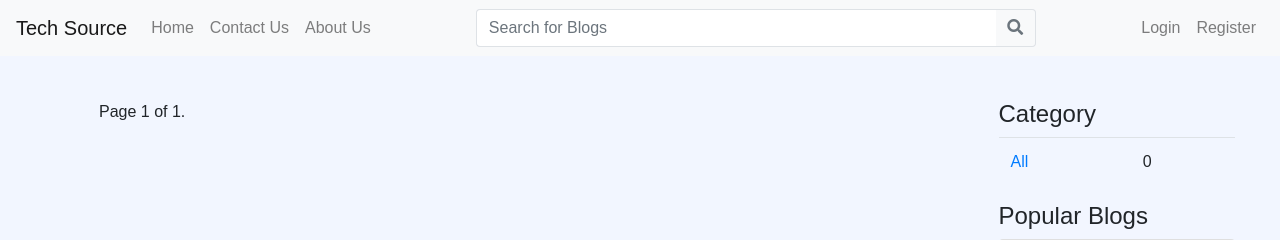
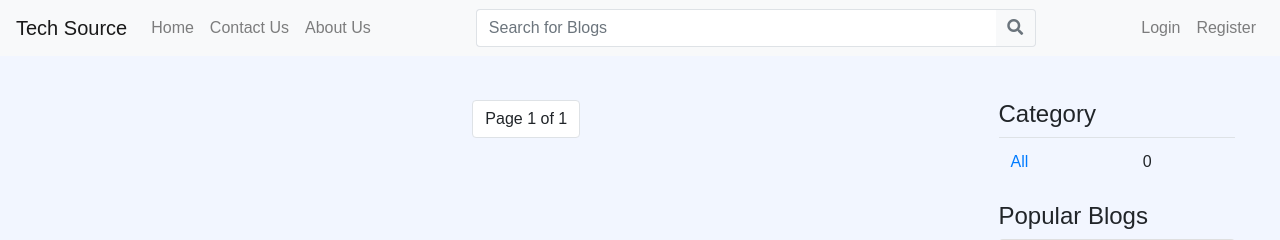
Before and after one commit to SurajKumar-Git/BlogProject, a Django app: page / in a window 1280 px wide. Shown: the top 240 px of the page. Run offline with Django 3.2, Linux system fonts and the light colour scheme; data that the repository does not hold is empty; some libraries are stand-ins or nearby versions.

Commit message:
Added Bootstrap paginators

```diff
--- a/blog/templates/blog/index.html
+++ b/blog/templates/blog/index.html
@@ -40,23 +40,25 @@
             </div>
             {% endfor %}
         </div>
-        <div class="pagination">
-            <span class="step-links">
+        <nav aria-label="Page navigation">
+            <ul class="pagination justify-content-center">
                 {% if page_obj.has_previous %}
-                <a href="?page=1">&laquo; first</a>
-                <a href="?page={{ page_obj.previous_page_number }}">previous</a>
+                <li class="page-item"><a class="page-link" href="?page=1">&laquo; First</a></li>
+                <li class="page-item">
+                    <a class="page-link" href="?page={{ page_obj.previous_page_number }}">Previous</a>
+                </li>
                 {% endif %}
-
                 <span class="current">
-                    Page {{ page_obj.number }} of {{ page_obj.paginator.num_pages }}.
+                    <li class="page-item"><a class="page-link">Page {{ page_obj.number }} of
+                            {{ page_obj.paginator.num_pages }}</a></li>
                 </span>
-
                 {% if page_obj.has_next %}
-                <a href="?page={{ page_obj.next_page_number }}">next</a>
-                <a href="?page={{ page_obj.paginator.num_pages }}">last &raquo;</a>
+                <li class="page-item"><a class="page-link" href="?page={{ page_obj.next_page_number }}">Next</a></li>
+                <li class="page-item">
+                    <a class="page-link" href="?page={{ page_obj.paginator.num_pages }}">Last &raquo;</a></li>
                 {% endif %}
-            </span>
-        </div>
+            </ul>
+        </nav>
     </div>
     <div class="col-sm-3 right-section">
         <!-- <div class="text-center newsletter">
```
